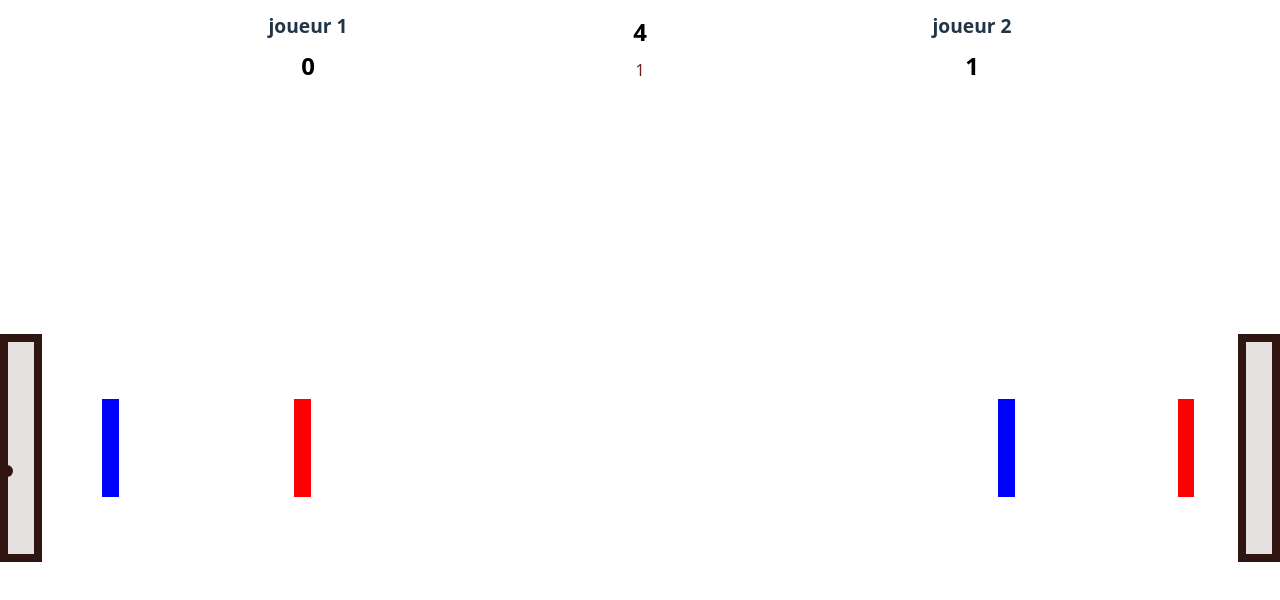
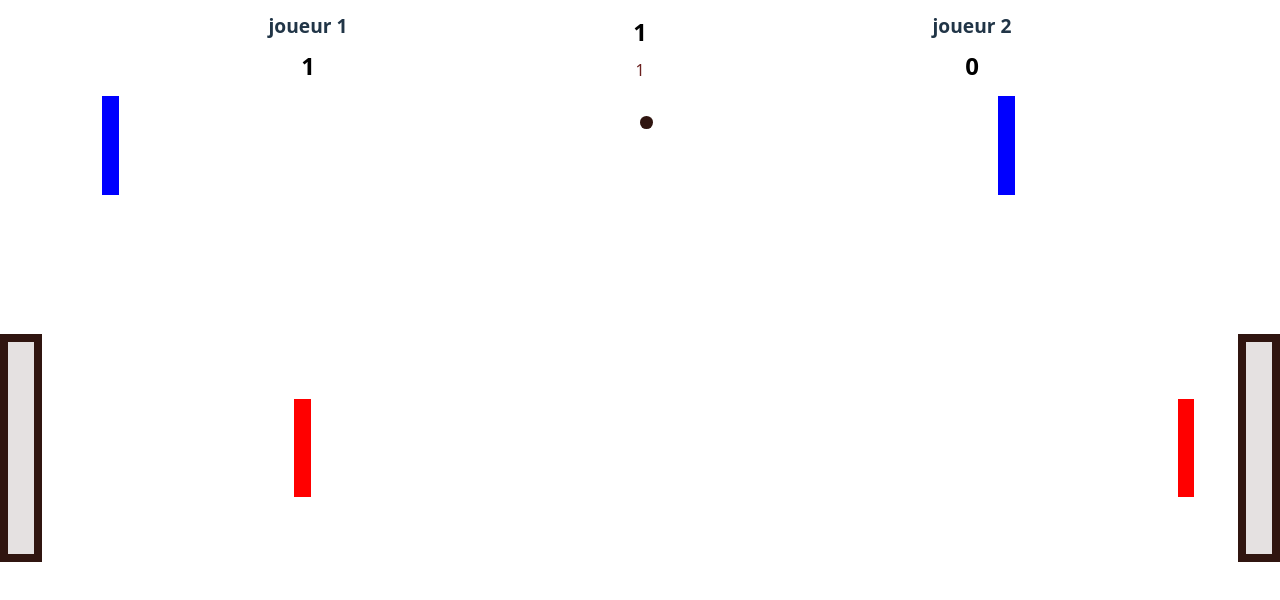
Before and after one commit to Hessoquat/okPong, a React (Vite) app: page / in a window 1280 px wide. Shown: the top 600 px of the page. Built offline with nearby package versions, Linux system fonts and the light colour scheme.

Commit message:
feat unbeatable but technically working ia

```diff
--- a/src/components/Game/Game.jsx
+++ b/src/components/Game/Game.jsx
@@ -21,7 +21,7 @@
         const engine = EngineFactory.createEngine(
             settings,
             (state) => setGameState({...state}),
-            GAMEMODE.playerVsPlayer);
+            GAMEMODE.computerVsPlayer);
         engineRef.current = engine;
         engine.start();
 
--- a/src/features/game/engine/engine.js
+++ b/src/features/game/engine/engine.js
@@ -57,7 +57,7 @@
         if (this.lastTime === null) this.lastTime = time;
         const deltaTime = (time - this.lastTime) / 1000;
         this.lastTime = time;
-        this.inputs.update();
+        this.inputs.update(this.state, deltaTime, this.settings);
         this.step(deltaTime);
         this.onUpdate(this.getSnapshot());
         requestAnimationFrame(this.loop);
--- a/src/features/game/engine/inputs/AIInput.js
+++ b/src/features/game/engine/inputs/AIInput.js
@@ -1,11 +1,42 @@
+import { GAMEPHASE } from "../../../../constants/game/gamePhase";
+
 export class AIInput{
-    constructor(difficulty = 50) {
+    constructor(isP1, difficulty = 50) {
         this.difficulty = difficulty;
         this.timer = 0;
         this.state= {up: false, down: false};
+        this.isP1 = isP1;
+    }
+
+    update(gameState, dt, settings) {
+        const paddleTop = this.isP1
+            ? gameState.player1.position
+            : gameState.player2.position;
+        const paddleBottom = this.isP1
+            ? gameState.player1.position + (settings.paddle.height)
+            : gameState.player2.position + (settings.paddle.height);
+
+        if (gameState.phase === GAMEPHASE.playing) {
+            this.playingMove(gameState, dt, paddleTop, paddleBottom);
+        }else if (gameState.phase === GAMEPHASE.pause || GAMEPHASE.timeUp){
+            this.standStill();
+        }
     }
 
     getState() {
         return this.state;
     }
+
+    playingMove(game, dt, paddleTop, paddleBottom) {
+        if (game.puck.y > paddleBottom) {
+            this.goDown();
+        } else if (game.puck.y < paddleTop) {
+            this.goUp();
+        }else {
+            this.standStill();
+        }
+    }
+    goUp() {this.state= this.state= {up: true, down: false}}
+    goDown() {this.state= {up: false, down: true}}
+    standStill() {this.State= {up: false, down: false}}
 }
--- a/src/features/game/engine/inputs/humanInput.js
+++ b/src/features/game/engine/inputs/humanInput.js
@@ -4,9 +4,7 @@
         this.keymap = keymap;
     }
 
-    update(gameState, dt) {
-
-    }
+    update(gameState, dt, settings) {}
 
     getState() {
         const snapshot = this.systemInput.getSnapshot();
--- a/src/features/game/engine/inputs/inputManager.js
+++ b/src/features/game/engine/inputs/inputManager.js
@@ -7,9 +7,11 @@
         this.current = {};
     }
 
-    update() {
+    update(gameState, dt, settings) {
         this.prev = this.current;
         this.current= this.systemInput.getSnapshot();
+        this.player1.update(gameState, dt, settings);
+        this.player2.update(gameState, dt, settings);
     }
 
     getPlayer1() {
--- a/src/features/game/factories/engineFactory.js
+++ b/src/features/game/factories/engineFactory.js
@@ -18,13 +18,13 @@
             player2= new HumanInput(systemInput, PLAYER_KEYMAP.arrowMap);
         }else if (mode === GAMEMODE.playerVsComputer) {
             player1 = new HumanInput(systemInput, PLAYER_KEYMAP.arrowMap);
-            player2= new AIInput();
+            player2= new AIInput(false);
         } else if (mode === GAMEMODE.computerVsPlayer) {
-            player1 = new AIInput();
+            player1 = new AIInput(true);
             player2= new HumanInput(systemInput, PLAYER_KEYMAP.arrowMap);
         }else if (mode === GAMEMODE.computerVsComputer) {
-            player1 = new AIInput();
-            player2= new AIInput();
+            player1 = new AIInput(true);
+            player2= new AIInput(false);
         } else throw new Error('unknown gameMode');
 
         inputManager= new InputManager(systemInput, player1, player2);
```
